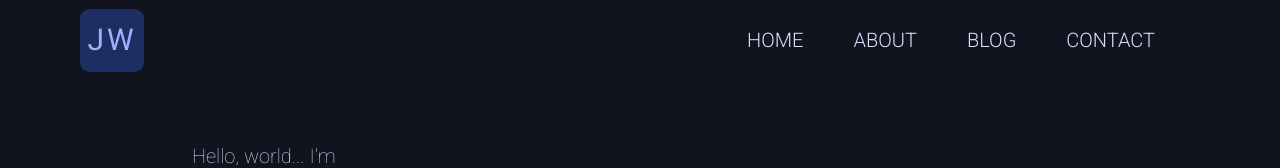
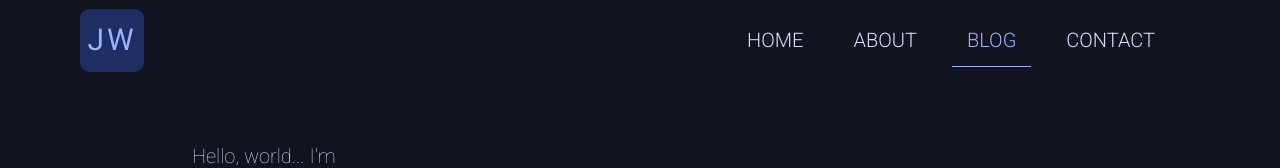
Before and after one commit to jltwheeler/personal-website, a Next.js app: page /blog in a window 1280 px wide. Shown: the top 168 px of the page. Built offline with nearby package versions, Linux system fonts and the light colour scheme.

Commit message:
add active navbar styling and change scroll bar color

```diff
--- a/components/Navbar.tsx
+++ b/components/Navbar.tsx
@@ -1,5 +1,6 @@
 import styled, { useTheme } from 'styled-components';
 import Link from 'next/link';
+import { useRouter } from 'next/router';
 
 import { Theme, ThemeProps } from '../config';
 import { Cross, Hamburger } from '../icons';
@@ -71,7 +72,8 @@ const NavLink = styled.a`
   margin: 0 1rem;
   text-transform: uppercase;
   text-decoration: none;
-  color: inherit;
+  color: ${(props) =>
+    props.className === 'active' ? props.theme.colors.indigo11 : 'inherit'};
   font-weight: 300;
   transition: all 0.5s;
 
@@ -89,7 +91,7 @@ const NavLink = styled.a`
     left: 0;
     right: 0;
     margin: auto;
-    width: 0%;
+    width: ${(props) => (props.className === 'active' ? '100%' : '0%')};
     content: '.';
     color: transparent;
     background: ${(props: ThemeProps) => props.theme.colors.indigo11};
@@ -105,11 +107,17 @@ const NavLink = styled.a`
   }
 `;
 
-const links = ['home', 'about', 'blog', 'contact'];
+const links = [
+  { title: 'home', path: '/' },
+  { title: 'about', path: '/about' },
+  { title: 'blog', path: '/blog' },
+  { title: 'contact', path: '/contact' },
+];
 
 export const Navbar = () => {
   const theme = useTheme() as Theme;
   const [navbarOpen, setNavbarOpen] = useState(false);
+  const router = useRouter();
 
   const width = 50;
   const height = width;
@@ -136,15 +144,19 @@ export const Navbar = () => {
         />
         {links.map((link, i) => (
           <li
-            key={link}
+            key={link.title}
             style={{
               ...(navbarOpen && {
                 animation: `linkFade 0.5s ease forwards ${i / 7 + 0.75}s`,
               }),
             }}
           >
-            <Link href={`/${link}`} passHref={true}>
-              <NavLink> {link} </NavLink>
+            <Link href={`${link.path}`} passHref={true}>
+              <NavLink
+                className={router.pathname === link.path ? 'active' : ''}
+              >
+                {link.title}
+              </NavLink>
             </Link>
           </li>
         ))}
--- a/pages/_app.tsx
+++ b/pages/_app.tsx
@@ -18,13 +18,13 @@ const GlobalStyle = createGlobalStyle`
     background-color: transparent;
   }
   ::-webkit-scrollbar-thumb {
-    background-color: ${(props: ThemeProps) => props.theme.colors.indigo9};
+    background-color: ${(props: ThemeProps) => props.theme.colors.indigo10};
     border-radius: 20px;
     border: 6px solid transparent;
     background-clip: content-box;
   }
   ::-webkit-scrollbar-thumb:hover {
-    background-color: ${(props: ThemeProps) => props.theme.colors.indigo10};
+    background-color: ${(props: ThemeProps) => props.theme.colors.indigo11};
   }
 
   /* Animations */
```
